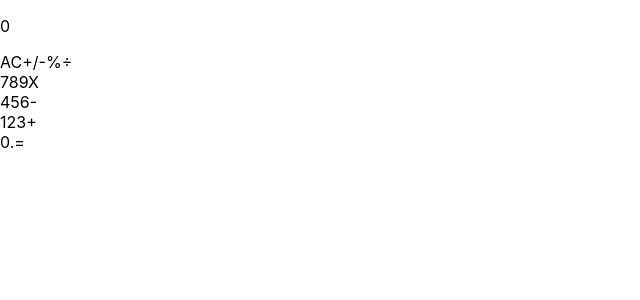
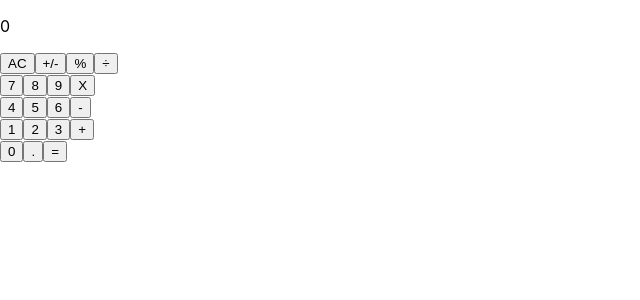
Before and after one commit to Miguelus373/React-Calculator, a React (Create React App) app: page / in a window 1280 px wide. Shown: the top 300 px of the page, without its empty margins (0-640 px from the left). Built offline with nearby package versions, Linux system fonts and the light colour scheme.

Commit message:
Refactor App into class & implement click handler

```diff
--- a/src/components/App.js
+++ b/src/components/App.js
@@ -1,14 +1,33 @@
 import '../assets/App.css';
+import React from 'react';
 import Display from './Display';
 import ButtonPanel from './ButtonPanel';
-// eslint-disable-next-line no-unused-vars
 import calculate from '../logic/calculate';
 
-const App = () => (
-  <>
-    <Display />
-    <ButtonPanel />
-  </>
-);
+export default class App extends React.Component {
+  constructor(props) {
+    super(props);
+    this.state = {
+      total: null,
+      next: null,
+      // eslint-disable-next-line react/no-unused-state
+      operation: null,
+    };
+    this.handleClick = this.handleClick.bind(this);
+  }
 
-export { App as default };
+  handleClick(buttonName) {
+    this.setState(previous => calculate(previous, buttonName));
+  }
+
+  render() {
+    const { total, next } = this.state;
+
+    return (
+      <>
+        <Display result={next ?? total} />
+        <ButtonPanel clickHandler={this.handleClick} />
+      </>
+    );
+  }
+}
--- a/src/components/Button.js
+++ b/src/components/Button.js
@@ -1,12 +1,12 @@
 import PropTypes from 'prop-types';
 
 const Button = props => {
-  const { name } = props;
+  const { name, handleClick } = props;
 
   return (
-    <span>
+    <button type="button" onClick={() => handleClick(name)}>
       {name}
-    </span>
+    </button>
   );
 };
 
@@ -16,6 +16,7 @@ Button.defaultProps = {
 
 Button.propTypes = {
   name: PropTypes.string,
+  handleClick: PropTypes.func.isRequired,
 };
 
 export { Button as default };
--- a/src/components/ButtonPanel.js
+++ b/src/components/ButtonPanel.js
@@ -1,6 +1,7 @@
+import PropTypes from 'prop-types';
 import Button from './Button';
 
-const ButtonPanel = () => {
+const ButtonPanel = props => {
   const buttons = {
     group1: ['AC', '+/-', '%', '÷'],
     group2: ['7', '8', '9', 'X'],
@@ -14,7 +15,11 @@ const ButtonPanel = () => {
       {Object.keys(buttons).map(group => (
         <div key={group}>
           {buttons[group].map(button => (
-            <Button key={button} name={button} />
+            <Button
+              key={button}
+              name={button}
+              handleClick={props.clickHandler}
+            />
           ))}
         </div>
       ))}
@@ -22,4 +27,8 @@ const ButtonPanel = () => {
   );
 };
 
+ButtonPanel.propTypes = {
+  clickHandler: PropTypes.func.isRequired,
+};
+
 export { ButtonPanel as default };
--- a/src/components/Display.js
+++ b/src/components/Display.js
@@ -5,13 +5,13 @@ const Display = props => {
 
   return (
     <p>
-      {result}
+      {result ?? '0'}
     </p>
   );
 };
 
 Display.defaultProps = {
-  result: '0',
+  result: null,
 };
 
 Display.propTypes = {
```
